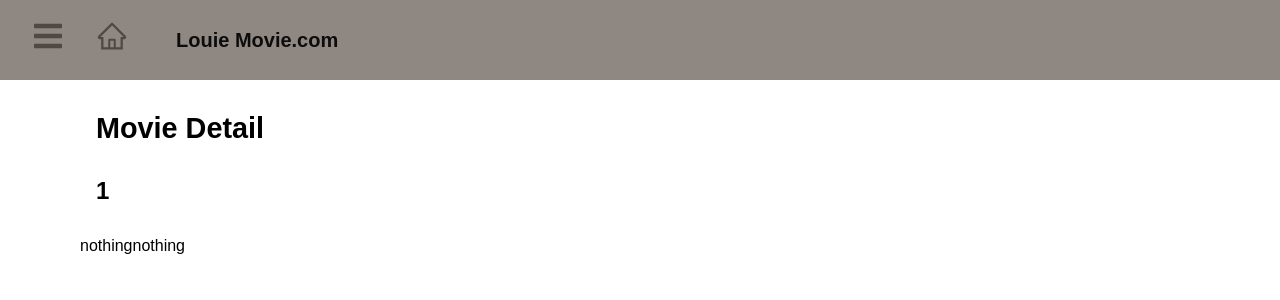
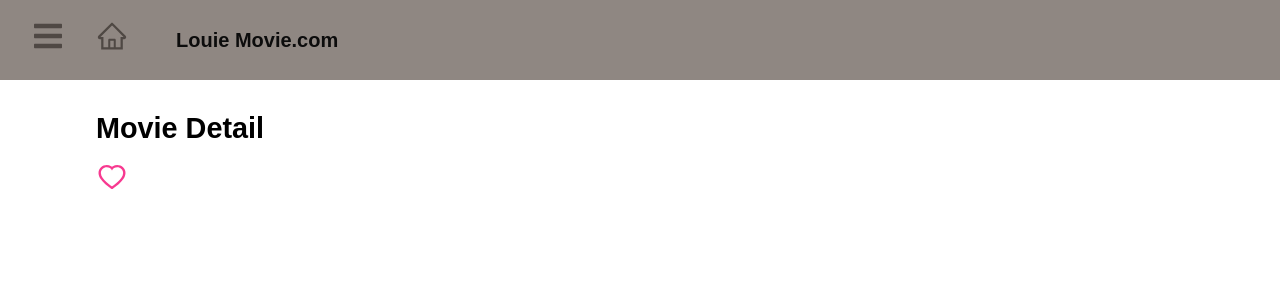
Before and after one commit to looouie/my-movie-louie, a React (Create React App) app: page /movie/1 in a window 1280 px wide. Shown: the top 300 px of the page. Built offline with nearby package versions, Linux system fonts and the light colour scheme; no server answers; a web font is replaced by a local one.

Commit message:
add favourite icon and toggle functionality in movie detail page

```diff
--- a/src/pages/MovieDetail.js
+++ b/src/pages/MovieDetail.js
@@ -1,5 +1,8 @@
+import { useEffect, Fragment, useState, useCallback, useMemo } from "react";
 import { useParams } from "react-router";
-import { useEffect } from "react";
+import { useDispatch, useSelector } from "react-redux";
+import { favouriteActions } from "../store/favourite-slice";
+import * as AiIcons from "react-icons/ai";
 
 import classes from "./MovieDetail.module.css";
 
@@ -7,35 +10,77 @@ import { getMovieDetail } from "../lib/api";
 import useHttp from "../hooks/useHttp";
 
 const MovieDetail = () => {
+  const dispatch = useDispatch();
   const params = useParams();
   const { movieId } = params;
+
   let isValid = false;
+  let payload = {};
+
+  const [isFavourite, setIsFavourite] = useState();
+
+  const list = useSelector((state) => state.favourite.list);
+  useEffect(() => {
+    if (list.find((item) => item.id === parseInt(movieId))) {
+      setIsFavourite(true);
+    }
+  }, [movieId]);
 
   const { sendRequest, data, status, error } = useHttp(getMovieDetail);
   useEffect(() => {
     sendRequest(movieId);
   }, [sendRequest, movieId]);
 
-  console.log(data);
   if (!error && status === "completed") {
     isValid = true;
+    payload = {
+      id: data.id,
+      title: data.title,
+      poster_path: data.poster_path,
+    };
   }
 
+  const toggleFavorite = () => {
+    const addToFavouriteHandler = (payload) => {
+      dispatch(favouriteActions.addToFavouriteList(payload));
+    };
+    const removeFromFavouriteHandler = (id) => {
+      dispatch(favouriteActions.removeFavouriteFromList(id));
+    };
+
+    if (isFavourite) {
+      removeFromFavouriteHandler(movieId);
+      setIsFavourite(false);
+    } else {
+      addToFavouriteHandler(payload);
+      setIsFavourite(true);
+    }
+  };
+
   return (
+    <Fragment>
       <div>
         <h1>Movie Detail</h1>
-      <h2>{movieId}</h2>
-      {isValid ? <h3>{data.title}</h3> : "nothing"}
-      {isValid ? (
-        // eslint-disable-next-line jsx-a11y/alt-text
+        {isValid && [
+          <h2>{data.title}</h2>,
           <img
+            alt="movie_poster"
             className={classes.backdrop}
             src={`https://image.tmdb.org/t/p/original${data.backdrop_path}`}
-        />
-      ) : (
-        "nothing"
-      )}
+          />,
+        ]}
+        <div className={classes.add_favourite} onClick={toggleFavorite}>
+          {isFavourite ? <AiIcons.AiFillHeart /> : <AiIcons.AiOutlineHeart />}
         </div>
+      </div>
+      {isValid && [
+        <div className={classes.popularity}>
+          <AiIcons.AiFillStar className={classes.star} />
+          <p>Popularity: {data.popularity}</p>
+        </div>,
+        <p className={classes.description}>{data.overview}</p>,
+      ]}
+    </Fragment>
   );
 };
 
--- a/src/pages/MovieDetail.module.css
+++ b/src/pages/MovieDetail.module.css
@@ -1,4 +1,33 @@
+.add_favourite {
+  padding: 0 1rem;
+  font-size: 2rem;
+  opacity: 0.9;
+  display: inline-block;
+  top: 0.2rem;
+  left: 0.5rem;
+  z-index: 1;
+  color: #f72585;
+}
 .backdrop {
-  width: 500px;
+  width: 20rem;
   height: auto;
+  padding: 1rem;
 }
+
+.popularity {
+  display: flex;
+  align-items: center;
+  justify-content: left;
+  padding: 1rem;
+}
+
+.description {
+  text-align: justify;
+}
+
+@media (min-width: 40rem) {
+  .backdrop {
+    width: 40rem;
+    height: auto;
+  }
+}
```
Lines whose indentation alone changed are shown as unchanged.
